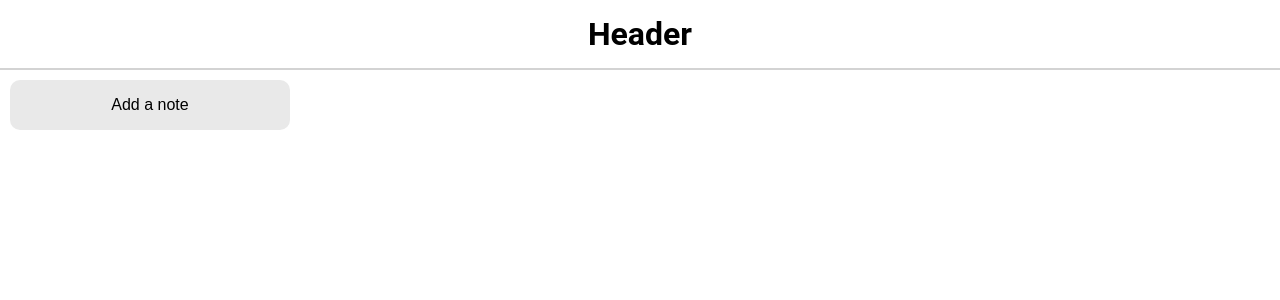
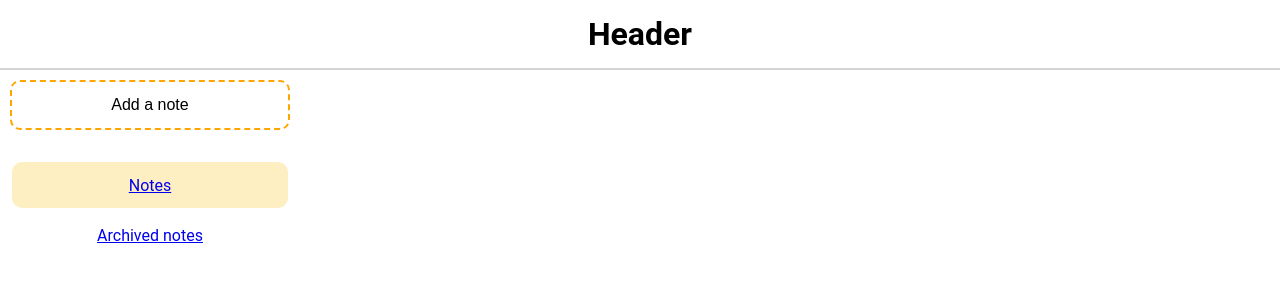
Before and after one commit to htmlclassic/notes, a React (Create React App) app: page / in a window 1280 px wide. Shown: the top 300 px of the page. Built offline with nearby package versions, Linux system fonts and the light colour scheme.

Commit message:
feat: add basic routing

```diff
--- a/package.json
+++ b/package.json
@@ -14,6 +14,7 @@
     "react": "^18.2.0",
     "react-dom": "^18.2.0",
     "react-redux": "^8.1.1",
+    "react-router-dom": "^6.13.0",
     "react-scripts": "5.0.1",
     "typescript": "^4.9.5",
     "web-vitals": "^2.1.4"
--- a/src/App.tsx
+++ b/src/App.tsx
@@ -3,11 +3,10 @@ import styled from "styled-components";
 
 import { nanoid } from '@reduxjs/toolkit';
 
-import { NoteList } from './components/NoteList'
-
 import { useDispatch } from "react-redux";
 import { createNote } from "./features/notes/notesSlice";
 import { updateActiveNoteId } from "./features/activeNoteId/activeNoteIdSlice";
+import { Outlet, NavLink } from "react-router-dom";
 
 export default function App() {
   const dispatch = useDispatch();
@@ -31,10 +30,16 @@ export default function App() {
             >
               <AddNoteButton>Add a note</AddNoteButton>
             </Item>
+            <Item>
+              <StyledNavLink to="/">Notes</StyledNavLink>
+            </Item>
+            <Item>
+              <StyledNavLink to="archived">Archived notes</StyledNavLink>
+            </Item>
           </ul>
         </Sidebar>
         <Main>
-          <NoteList />
+          <Outlet />
         </Main>
       </Container>
     </>
@@ -115,14 +120,40 @@ const AddNoteButtonStyled = styled.button`
   font-size: inherit;
 `;
 
-const Item = styled.li`
-  cursor: pointer;
-  padding: 15px;
-  border-radius: 10px;
-  transition: background-color 0.3s;
-  background-color: #e9e9e9;
+const StyledNavLink = styled(NavLink)`
+  width: 100%;
+  height: 100%;
+  display: flex;
+  justify-content: center;
+  align-items: center;
+  border-radius: inherit;
 
-  &:hover {
+  &.active {
     background-color: #feefc3;
   }
 `;
+
+const Item = styled.li`
+  cursor: pointer;
+  height: 50px;
+  border-radius: 10px;
+  border: 2px solid transparent;
+  transition: all 0.1s;
+
+  display: flex;
+  align-items: center;
+  justify-content: center;
+
+  &:first-child {
+    margin-bottom: 30px;
+    border: 2px dashed orange;
+
+    &:hover {
+      background-color: #ffd988;
+    }
+  }
+
+  &:hover {
+    border: 2px solid orange;
+  }
+`;
--- a/src/index.tsx
+++ b/src/index.tsx
@@ -1,15 +1,40 @@
 import React from 'react';
 import ReactDOM from 'react-dom/client';
 import App from './App';
+import { NoteList } from './components/NoteList';
+import { PageNotFound } from './components/PageNotFound';
 
 import store from "./app/store";
 import { Provider } from "react-redux";
+
+import {
+  createBrowserRouter,
+  RouterProvider
+} from 'react-router-dom';
+
+const router = createBrowserRouter([
+  {
+    path: "/",
+    element: <App />,
+    errorElement: <PageNotFound />,
+    children: [
+      {
+        path: "/",
+        element: <NoteList filter="all" />
+      },
+      {
+        path: "/archived",
+        element: <NoteList filter="archived" />,
+      }
+    ]
+  }
+]);
 
 const root = ReactDOM.createRoot(document.getElementById('root') as HTMLElement);
 root.render(
   <Provider store={store} >
     <React.StrictMode>
-      <App />
+      <RouterProvider router={router} />
     </React.StrictMode>
   </Provider>
 );
```
Also changed, not shown: 1 other file (tests, documents, lock files or other folders).
